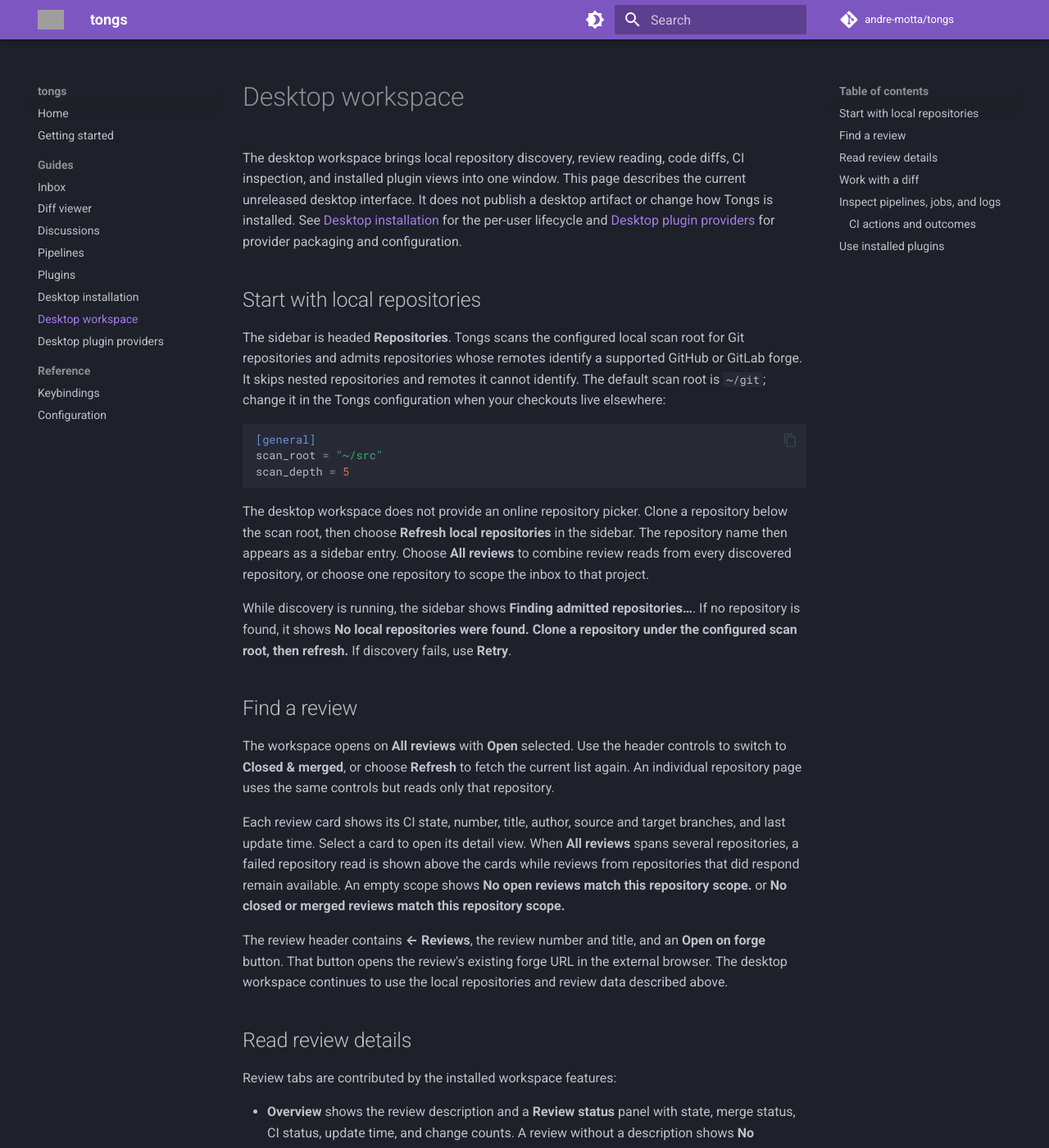
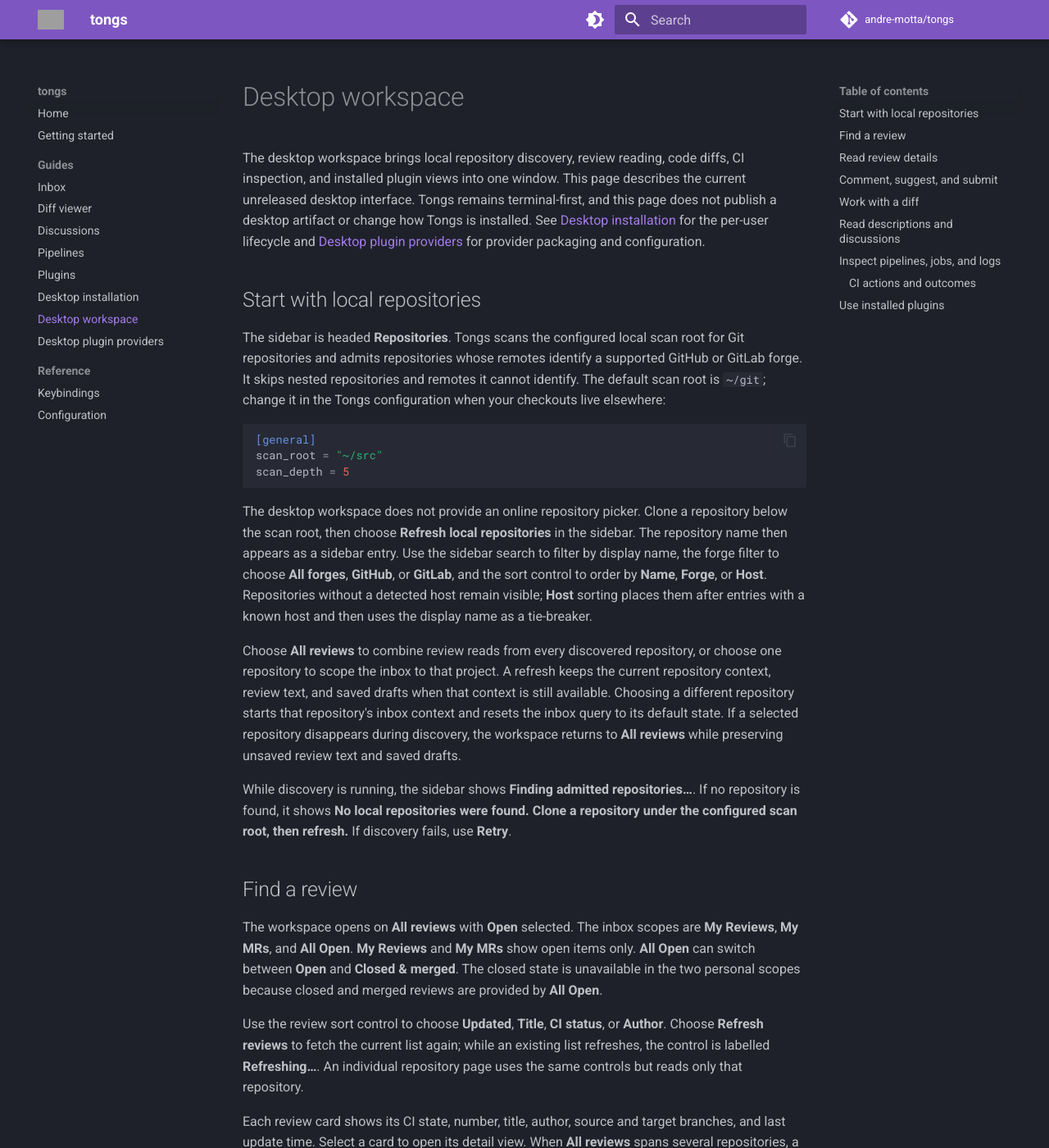
Before and after one commit to andre-motta/tongs, an MkDocs documentation site: the page built from docs/desktop/workspace.md, in a window 1280 px wide and 1400 px high. Shown: the whole window at 82% size. Built offline with MkDocs 1.6.1 and Material for MkDocs 9.7.7, drawn with Linux system fonts in a browser that asks for light colours; comment, search, counter and statistics services are not loaded; some of the changed text lies outside the part shown; grey boxes are pictures that could not be loaded.

Commit message:
Issue #118: Document desktop review parity
Document source-verified repository, inbox, review workflow, diff, suggestion, and Markdown behavior while preserving terminal-first and unreleased boundaries.

Co-Authored-By: Codex gpt-5.6-luna <noreply@openai.com>
Signed-off-by: Andre Lustosa <alustosa@redhat.com>

```diff
--- a/docs/desktop/workspace.md
+++ b/docs/desktop/workspace.md
@@ -2,8 +2,9 @@
 
 The desktop workspace brings local repository discovery, review reading, code
 diffs, CI inspection, and installed plugin views into one window. This page
-describes the current unreleased desktop interface. It does not publish a
-desktop artifact or change how Tongs is installed. See [Desktop
+describes the current unreleased desktop interface. Tongs remains
+terminal-first, and this page does not publish a desktop artifact or change
+how Tongs is installed. See [Desktop
 installation](installation.md) for the per-user lifecycle and [Desktop plugin
 providers](../plugins/provider.md) for provider packaging and configuration.
 
@@ -23,10 +24,21 @@ scan_depth = 5
 
 The desktop workspace does not provide an online repository picker. Clone a
 repository below the scan root, then choose **Refresh local repositories** in
-the sidebar. The repository name then appears as a sidebar entry. Choose **All
-reviews** to combine review reads from every
-discovered repository, or choose one repository to scope the inbox to that
-project.
+the sidebar. The repository name then appears as a sidebar entry. Use the
+sidebar search to filter by display name, the forge filter to choose **All
+forges**, **GitHub**, or **GitLab**, and the sort control to order by **Name**,
+**Forge**, or **Host**. Repositories without a detected host remain visible;
+**Host** sorting places them after entries with a known host and then uses the
+display name as a tie-breaker.
+
+Choose **All reviews** to combine review reads from every discovered
+repository, or choose one repository to scope the inbox to that project. A
+refresh keeps the current repository context, review text, and saved drafts
+when that context is still available. Choosing a different repository starts
+that repository's inbox context and resets the inbox query to its default
+state. If a selected repository disappears during discovery, the workspace
+returns to **All reviews** while preserving unsaved review text and saved
+drafts.
 
 While discovery is running, the sidebar shows **Finding admitted
 repositories…**. If no repository is found, it shows **No local repositories
@@ -35,17 +47,26 @@ If discovery fails, use **Retry**.
 
 ## Find a review
 
-The workspace opens on **All reviews** with **Open** selected. Use the header
-controls to switch to **Closed & merged**, or choose **Refresh** to fetch the
-current list again. An individual repository page uses the same controls but
-reads only that repository.
+The workspace opens on **All reviews** with **Open** selected. The inbox
+scopes are **My Reviews**, **My MRs**, and **All Open**. **My Reviews** and
+**My MRs** show open items only. **All Open** can switch between **Open** and
+**Closed & merged**. The closed state is unavailable in the two personal
+scopes because closed and merged reviews are provided by **All Open**.
+
+Use the review sort control to choose **Updated**, **Title**, **CI status**, or
+**Author**. Choose **Refresh reviews** to fetch the current list again; while
+an existing list refreshes, the control is labelled **Refreshing…**. An
+individual repository page uses the same controls but reads only that
+repository.
 
 Each review card shows its CI state, number, title, author, source and target
 branches, and last update time. Select a card to open its detail view. When
 **All reviews** spans several repositories, a failed repository read is shown
 above the cards while reviews from repositories that did respond remain
 available. An empty scope shows **No open reviews match this repository
-scope.** or **No closed or merged reviews match this repository scope.**
+scope.** or **No closed or merged reviews match this repository scope.** The
+personal scopes use their own empty messages, such as **No open reviews are
+waiting for you.** and **You have no open merge requests.**
 
 The review header contains **← Reviews**, the review number and title, and an
 **Open on forge** button. That button opens the review's existing forge URL in
@@ -71,6 +92,41 @@ loaded, the desktop keeps the previous result visible and labels the failure.
 Use the view's refresh control to try again. If the current revision is not
 available, revision-bound reads are disabled until the review can be loaded
 again.
+
+## Comment, suggest, and submit
+
+The **Discussions** panel has two paths. **Quick comment** and **Quick inline
+comment** act immediately against the selected review. Choose **Start review**
+to create a durable draft, or **Resume review** to reopen one saved draft.
+While a durable draft is active, the controls add general comments, selected
+lines, and suggestions to that draft. The draft remains bound to the review
+revision it was created from. If another writer changes the draft, the
+workspace reports a version conflict and preserves your unsaved text so you
+can resolve it deliberately.
+
+If the review revision changes, old inline anchors stay on the old draft and
+cannot be submitted against the new revision. The workspace can create a
+separate current-revision draft with portable body, verdict, and general
+comments; old inline comments and replies remain for deliberate recreation.
+Submit a draft only after checking its current revision.
+
+Quick actions can be accepted, rejected, or unknown. Durable submissions show
+confirmed progress and can end submitted, paused, or unknown. An unknown
+result requires an explicit receipt check or reconciliation choice. Confirmed
+steps are not replayed automatically, and the workspace never silently
+repeats an uncertain remote write. A partial or paused submission can resume
+its existing durable attempt; an unknown submission offers explicit choices to
+retry remaining steps, return the draft to editing, or mark it submitted after
+you inspect the forge.
+
+Suggestions are available from a valid selection in the current complete diff.
+Select contiguous new-side lines in either **Unified** or **Split** layout,
+then choose **Suggest replacement**. Deletions, old-side selections, partial
+diffs, unavailable files, and selections from an earlier revision cannot
+produce a suggestion. Edit both the optional explanation and replacement
+code before choosing **Post quick suggestion** or **Add suggestion to draft**;
+**Cancel and keep text** leaves the entered text available. GitHub suggestions
+use its `suggestion` block, while GitLab uses its `suggestion:-0+N` form.
 
 ## Work with a diff
 
@@ -102,6 +158,24 @@ the latest diff. If paging reaches a safety bound, it keeps a bounded partial
 view and explains that the diff is incomplete. Invalid or inconsistent page
 data is reported as an error rather than being silently combined with another
 revision.
+
+The diff toolbar also provides **Suggest replacement** when the selected
+context meets the rules above. Suggestions are limited to the current
+revision and contiguous new-side source lines. The layout changes how the
+selection is displayed, not which side can be suggested.
+
+## Read descriptions and discussions
+
+Descriptions and discussions support ordinary Markdown formatting, including
+headings, lists, emphasis, code blocks, and links. Raw HTML stays inert, and
+images are shown as text placeholders. A body that is too large or complex
+for the safe renderer falls back to an explicitly limited plain-text preview;
+additional content is marked as omitted. The combined discussion display also
+has a bounded Markdown budget, so later comments can show an omission notice
+when that budget is exhausted.
+
+HTTPS links open in the external browser only after you explicitly activate
+the link. Displaying a link does not open it.
 
 ## Inspect pipelines, jobs, and logs
 
```
Also changed, not shown: README.md (+38 -0 lines).
